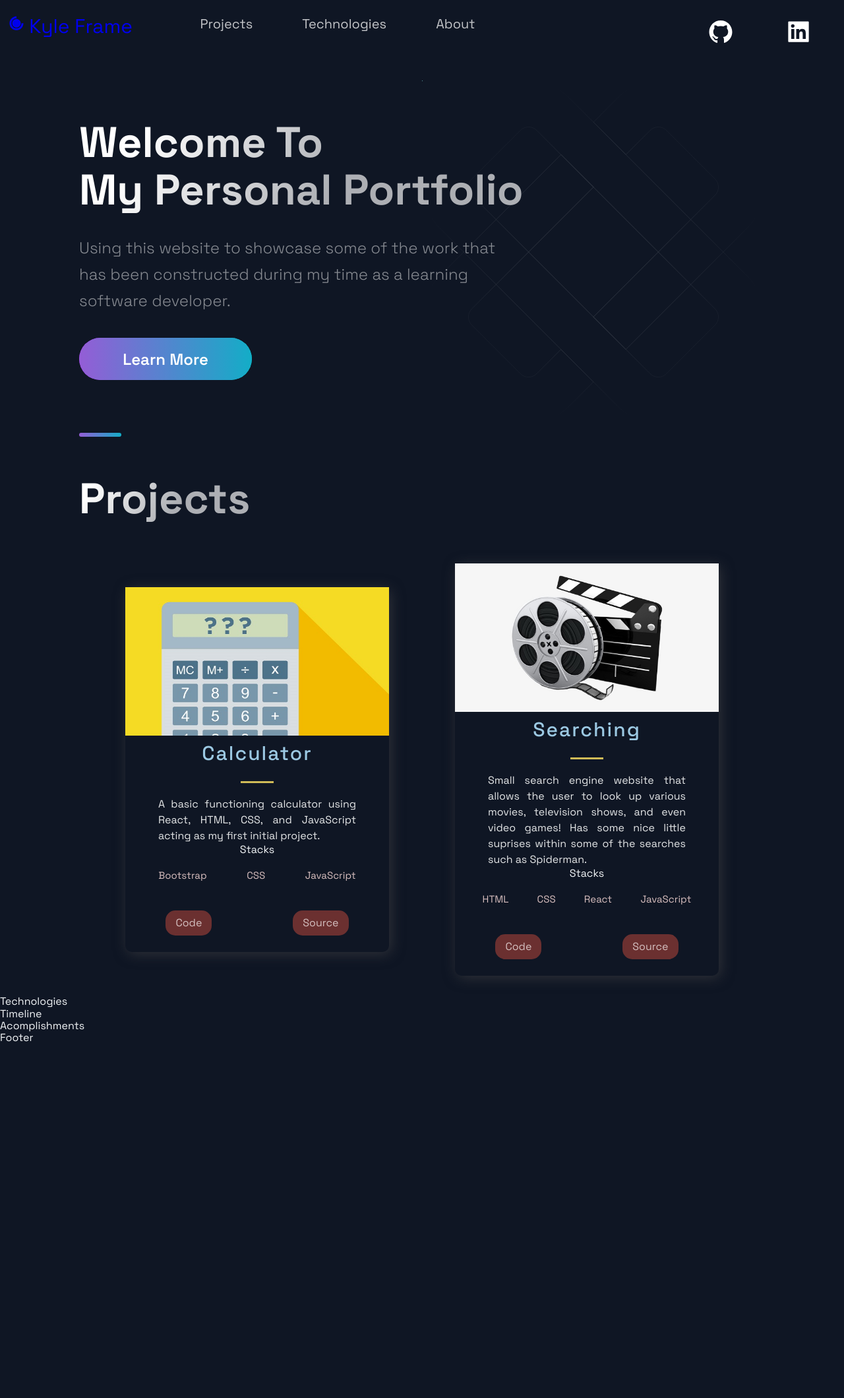
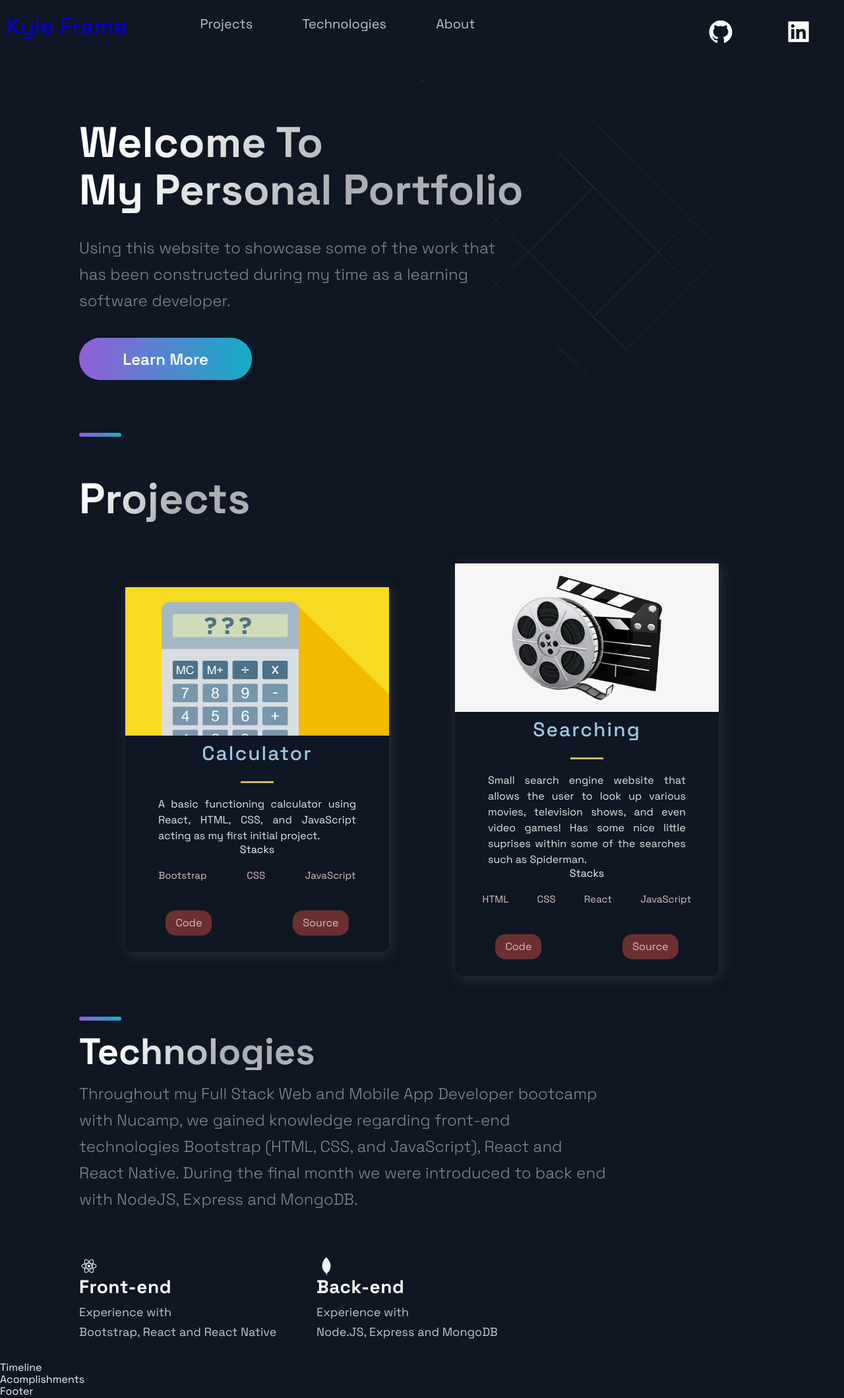
Before and after one commit to kjframe/portfolio, a Next.js app: page / in a window 1280 px wide. Shown: the whole page at 66% size. Before the commit the page ends 1583 px from the top, so only its background shows below. Built offline with nearby package versions, Linux system fonts and the light colour scheme.

Commit message:
technologies section completed

```diff
--- a/src/components/Header/Header.js
+++ b/src/components/Header/Header.js
@@ -10,7 +10,7 @@
     <Div1>
       <Link href='/'>
         <a sstyle={{ display:"flex", alightItems: "center", color: "white", marginBottom: "20px" }}>
-          <DiCssdeck size="3rem" /> <Span>Kyle Frame</Span>
+          <Span>Kyle Frame</Span>
         </a>
       </Link>
     </Div1>
--- a/src/components/Header/HeaderStyles.js
+++ b/src/components/Header/HeaderStyles.js
@@ -19,7 +19,7 @@
 `;
 
 export const Span = styled.span`
-  font-size: 3rem;
+  font-size: 3.5rem;
 `;
 
 export const Div1 = styled.div`
--- a/src/components/Projects/Projects.js
+++ b/src/components/Projects/Projects.js
@@ -6,7 +6,7 @@
 
 const Projects = () => (
   <Section nopadding id="projects">
-    <SectionDivider></SectionDivider>
+    <SectionDivider />
     <SectionTitle main>Projects</SectionTitle>
     <GridContainer>
       {projects.map(({ id, image, title, description, tags, source, visit }) => (
--- a/src/components/Technologies/Technologies.js
+++ b/src/components/Technologies/Technologies.js
@@ -1,12 +1,37 @@
 import React from 'react';
-import { DiFirebase, DiReact, DiZend } from 'react-icons/di';
+import { DiExtjs, DiFirebase, DiMongodb, DiNodejs, DiReact, DiZend } from 'react-icons/di';
 import { Section, SectionDivider, SectionText, SectionTitle } from '../../styles/GlobalComponents';
 import { List, ListContainer, ListItem, ListParagraph, ListTitle } from './TechnologiesStyles';
 
 const Technologies = () =>  (
-  <div>
-    Technologies
-  </div>
+  <Section id="tech">
+    <SectionDivider />
+    <br />
+    <SectionTitle>Technologies</SectionTitle>
+    <SectionText>
+      Throughout my Full Stack Web and Mobile App Developer bootcamp with Nucamp, we gained knowledge regarding front-end technologies Bootstrap (HTML, CSS, and JavaScript), React and React Native. During the final month we were introduced to back end with NodeJS, Express and MongoDB.
+    </SectionText>
+    <List>
+      <ListItem>
+        <DiReact size="3rem" />
+        <ListContainer>
+          <ListTitle>Front-end</ListTitle>
+          <ListParagraph>
+          Experience with<br />Bootstrap, React and React Native
+          </ListParagraph>
+        </ListContainer>
+      </ListItem>
+      <ListItem>
+        <DiMongodb size="3rem" />
+        <ListContainer>
+          <ListTitle>Back-end</ListTitle>
+          <ListParagraph>
+          Experience with<br />Node.JS, Express and MongoDB
+          </ListParagraph>
+        </ListContainer>
+      </ListItem>
+    </List>
+  </Section>
 );
 
 export default Technologies;
```
Also changed, not shown: 1 other file (tests, documents, lock files or other folders).
